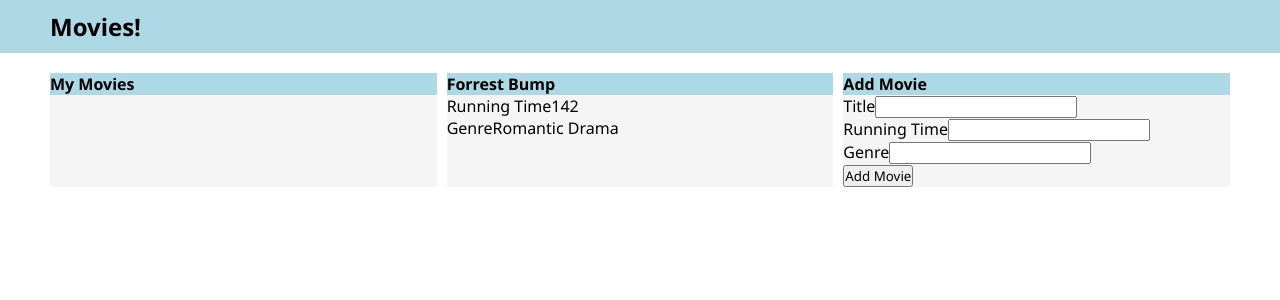
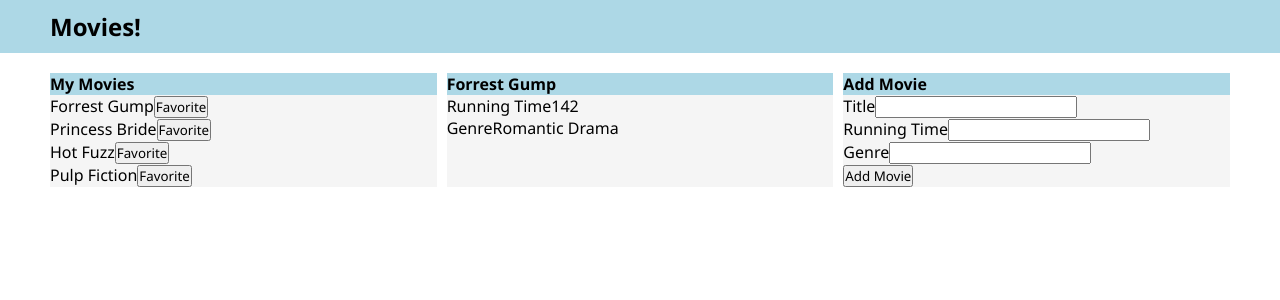
Before and after one commit to mukhsia/devcodecamp_movies_frontend, a React (Create React App) app: page / in a window 1280 px wide. Shown: the top 300 px of the page. Built offline with nearby package versions, Linux system fonts and the light colour scheme.

Commit message:
Added initData on mount Effect.

```diff
--- a/src/App.jsx
+++ b/src/App.jsx
@@ -3,10 +3,15 @@
 import MovieInfo from "./components/MovieInfo/MovieInfo";
 import MovieList from "./components/MovieList/MovieList";
 import NewMovieForm from "./components/NewMovieForm/NewMovieForm";
-import React, { useState } from "react";
+import React, { useState, useEffect } from "react";
+import initData from "./data/data";
 
 function App() {
     const [movies, setMovies] = useState([]);
+
+    useEffect(() => {
+        setMovies(initData);
+    }, []);
 
     const handleNewMovie = (newMovie) => {
         const updatedMovies = [...movies, newMovie];
@@ -14,7 +19,7 @@
     };
 
     const selectedMovie = {
-        title: "Forrest Bump",
+        title: "Forrest Gump",
         runningTime: 142,
         genre: "Romantic Drama",
     };
--- /dev/null
+++ b/src/data/data.js
@@ -0,0 +1,24 @@
+const initData = [
+    {
+        title: "Forrest Gump",
+        runningTime: 142,
+        genre: "Romantic Drama",
+    },
+    {
+        title: "Princess Bride",
+        runningTime: 160,
+        genre: "Romantic Drama",
+    },
+    {
+        title: "Hot Fuzz",
+        runningTime: 142,
+        genre: "Comedy",
+    },
+    {
+        title: "Pulp Fiction",
+        runningTime: 130,
+        genre: "Romantic Drama",
+    },
+];
+
+export default initData;
```
